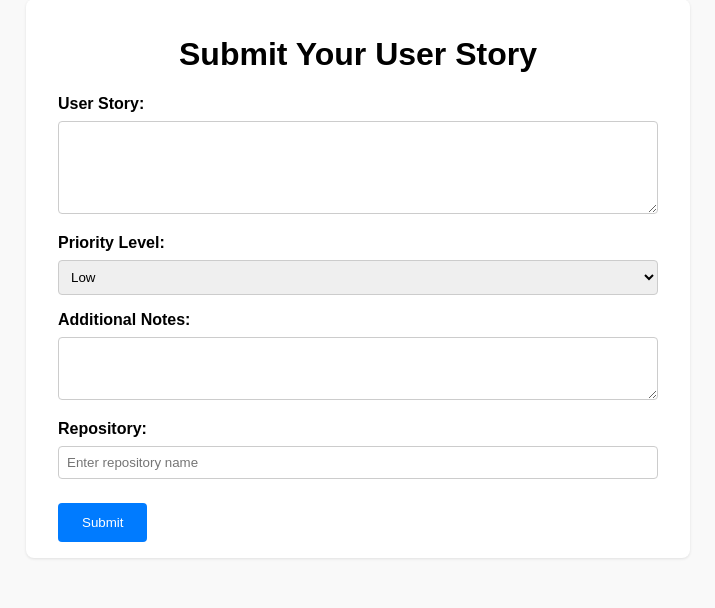
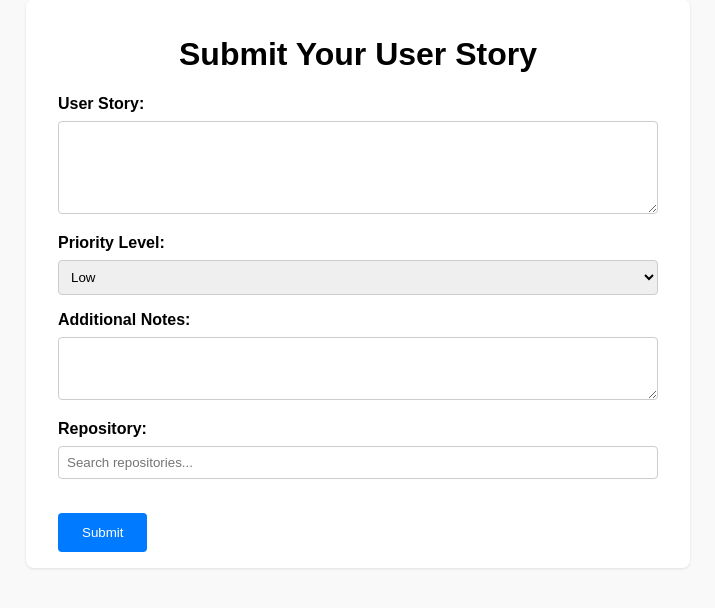
Before and after one commit to jensmollelsborg/CodeFactory, a Flask app: page / in a window 1280 px wide. Shown: the part 21-629 px from the top of the page, without its empty margins (282-997 px from the left). Run offline with Flask 2, Linux system fonts and the light colour scheme.

Commit message:
Available repo list

```diff
--- a/app.py
+++ b/app.py
@@ -16,7 +16,8 @@ from codefactory.services.git_operations import (
     parse_github_url,
     clone_or_open_repo,
     create_unique_branch_and_push,
-    create_pull_request
+    create_pull_request,
+    get_user_repositories
 )
 from codefactory.services.database import init_db, save_to_db, fetch_all_stories, fetch_story_by_id
 from codefactory.utils.validation import validate_user_story_input
@@ -224,6 +225,18 @@ def generate_new_code(
         repository_folder="generated"
     )
 
+@app.route('/api/repositories')
+def get_repositories():
+    """Get list of GitHub repositories accessible to the user."""
+    try:
+        repositories = get_user_repositories()
+        return jsonify({"repositories": repositories})
+    except GitOperationError as e:
+        return jsonify({"error": str(e)}), 400
+    except Exception as e:
+        logger.error(f"Unexpected error fetching repositories: {str(e)}")
+        return jsonify({"error": "Internal server error"}), 500
+
 @app.route('/stories', methods=['GET'])
 def view_stories():
     """Return all user stories."""
--- a/codefactory/services/git_operations.py
+++ b/codefactory/services/git_operations.py
@@ -4,7 +4,7 @@ import os
 import git
 import datetime
 from github import Github
-from typing import Tuple
+from typing import Tuple, List, Dict
 from dotenv import load_dotenv
 
 from ..core.exceptions import GitOperationError
@@ -207,3 +207,49 @@ def create_pull_request(
 
     except Exception as e:
         raise GitOperationError(f"Failed to create pull request: {str(e)}")
+
+def get_user_repositories() -> List[Dict[str, str]]:
+    """
+    Fetch list of repositories accessible to the authenticated user.
+    Includes both user's repositories and those they have access to.
+
+    Returns:
+        List of dictionaries containing repository information:
+        [{"name": "repo-name", "full_name": "owner/repo", "url": "https://github.com/owner/repo"}]
+
+    Raises:
+        GitOperationError: If unable to fetch repositories
+    """
+    github_token = os.getenv("GITHUB_TOKEN")
+    if not github_token:
+        raise GitOperationError("GITHUB_TOKEN environment variable is not set")
+
+    try:
+        # Initialize GitHub client
+        gh = Github(github_token)
+        user = gh.get_user()
+
+        # Get repositories the user has access to
+        repos = []
+        logger.info("Fetching user repositories...")
+
+        # Add user's own repositories
+        for repo in user.get_repos():
+            repos.append({
+                "name": repo.name,
+                "full_name": repo.full_name,
+                "url": repo.html_url,
+                "description": repo.description or "",
+                "private": repo.private,
+                "fork": repo.fork,
+                "updated_at": repo.updated_at.isoformat() if repo.updated_at else None
+            })
+
+        # Sort repositories by name
+        repos.sort(key=lambda x: x["full_name"].lower())
+
+        logger.info(f"Found {len(repos)} repositories")
+        return repos
+
+    except Exception as e:
+        raise GitOperationError(f"Failed to fetch repositories: {str(e)}")
--- a/templates/index.html
+++ b/templates/index.html
@@ -50,6 +50,48 @@
         h1 {
             text-align: center;
         }
+        .repo-select-container {
+            position: relative;
+        }
+        .repo-search {
+            margin-bottom: 10px;
+        }
+        .repo-list {
+            max-height: 200px;
+            overflow-y: auto;
+            border: 1px solid #ddd;
+            border-radius: 4px;
+            background-color: white;
+        }
+        .repo-item {
+            padding: 8px;
+            cursor: pointer;
+            border-bottom: 1px solid #eee;
+        }
+        .repo-item:hover {
+            background-color: #f0f0f0;
+        }
+        .repo-item .name {
+            font-weight: bold;
+        }
+        .repo-item .description {
+            font-size: 12px;
+            color: #666;
+            margin-top: 4px;
+        }
+        .loading {
+            text-align: center;
+            padding: 20px;
+            color: #666;
+        }
+        .error {
+            color: #d32f2f;
+            padding: 10px;
+            margin: 10px 0;
+            border: 1px solid #d32f2f;
+            border-radius: 4px;
+            background-color: #ffebee;
+        }
     </style>
 </head>
 <body>
@@ -69,12 +111,79 @@
             <label for="notes">Additional Notes:</label>
             <textarea id="notes" name="notes" rows="3"></textarea>
 
-            <!-- New Repository field -->
             <label for="repository">Repository:</label>
-            <input id="repository" name="repository" type="text" placeholder="Enter repository name" required />
+            <div class="repo-select-container">
+                <input type="text" id="repoSearch" class="repo-search" placeholder="Search repositories...">
+                <input type="hidden" id="repository" name="repository" required>
+                <div id="repoList" class="repo-list" style="display: none;"></div>
+            </div>
 
             <button type="submit">Submit</button>
         </form>
     </div>
+
+    <script>
+        let repositories = [];
+        const repoSearch = document.getElementById('repoSearch');
+        const repoList = document.getElementById('repoList');
+        const repoInput = document.getElementById('repository');
+
+        // Fetch repositories when the page loads
+        window.addEventListener('load', fetchRepositories);
+
+        // Show repo list when clicking the search box
+        repoSearch.addEventListener('focus', () => {
+            repoList.style.display = 'block';
+            filterRepositories();
+        });
+
+        // Hide repo list when clicking outside
+        document.addEventListener('click', (e) => {
+            if (!e.target.closest('.repo-select-container')) {
+                repoList.style.display = 'none';
+            }
+        });
+
+        // Filter repositories when typing
+        repoSearch.addEventListener('input', filterRepositories);
+
+        function fetchRepositories() {
+            repoList.innerHTML = '<div class="loading">Loading repositories...</div>';
+
+            fetch('/api/repositories')
+                .then(response => response.json())
+                .then(data => {
+                    if (data.error) {
+                        throw new Error(data.error);
+                    }
+                    repositories = data.repositories;
+                    filterRepositories();
+                })
+                .catch(error => {
+                    repoList.innerHTML = `<div class="error">${error.message}</div>`;
+                });
+        }
+
+        function filterRepositories() {
+            const searchTerm = repoSearch.value.toLowerCase();
+            const filtered = repositories.filter(repo =>
+                repo.full_name.toLowerCase().includes(searchTerm) ||
+                (repo.description && repo.description.toLowerCase().includes(searchTerm))
+            );
+
+            repoList.innerHTML = filtered.map(repo => `
+                <div class="repo-item" onclick="selectRepository('${repo.url}', '${repo.full_name}')">
+                    <div class="name">${repo.full_name}</div>
+                    ${repo.description ? `<div class="description">${repo.description}</div>` : ''}
+                </div>
+            `).join('');
+        }
+
+        function selectRepository(url, fullName) {
+            repoInput.value = url;
+            repoSearch.value = fullName;
+            repoList.style.display = 'none';
+        }
+    </script>
 </body>
 </html>
```
